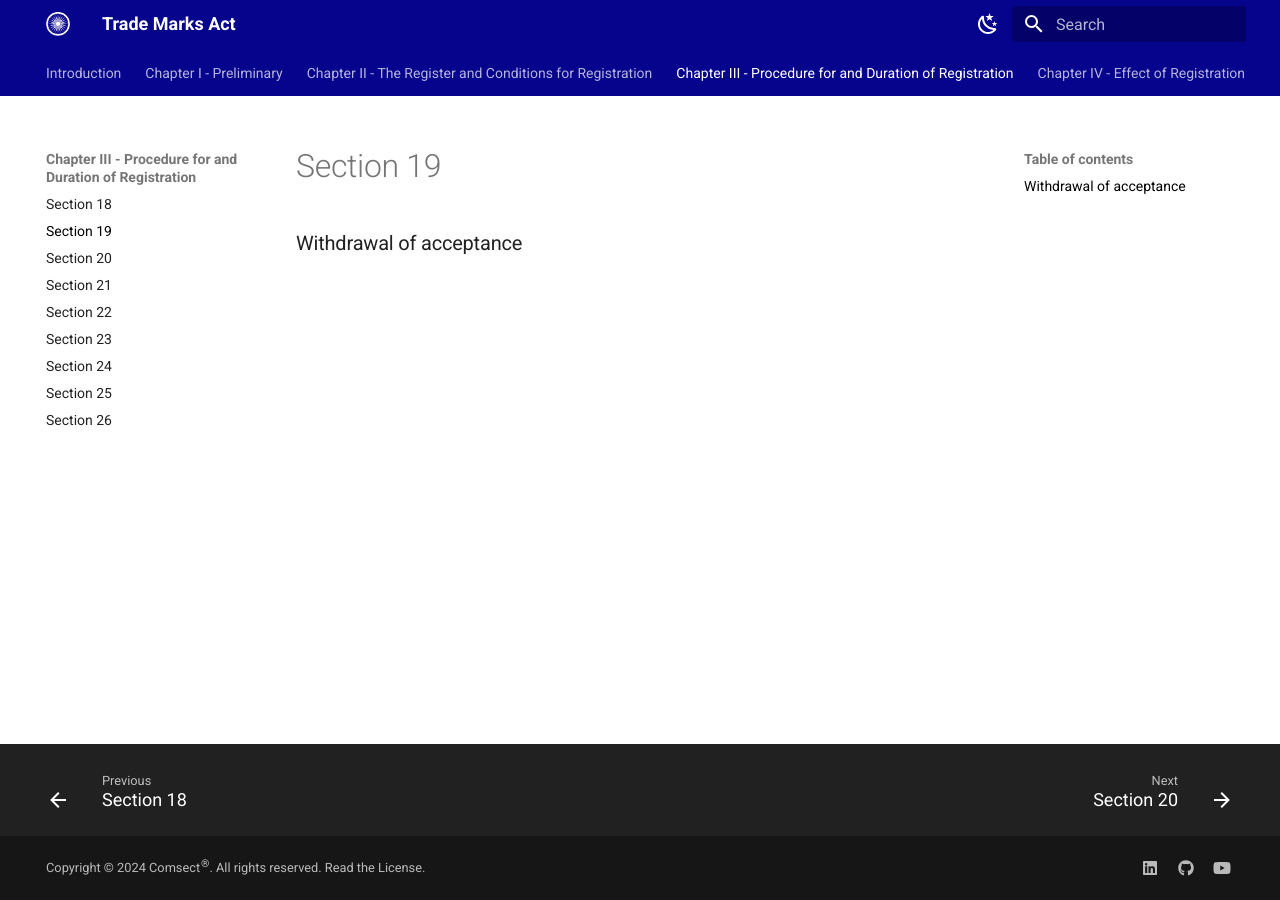
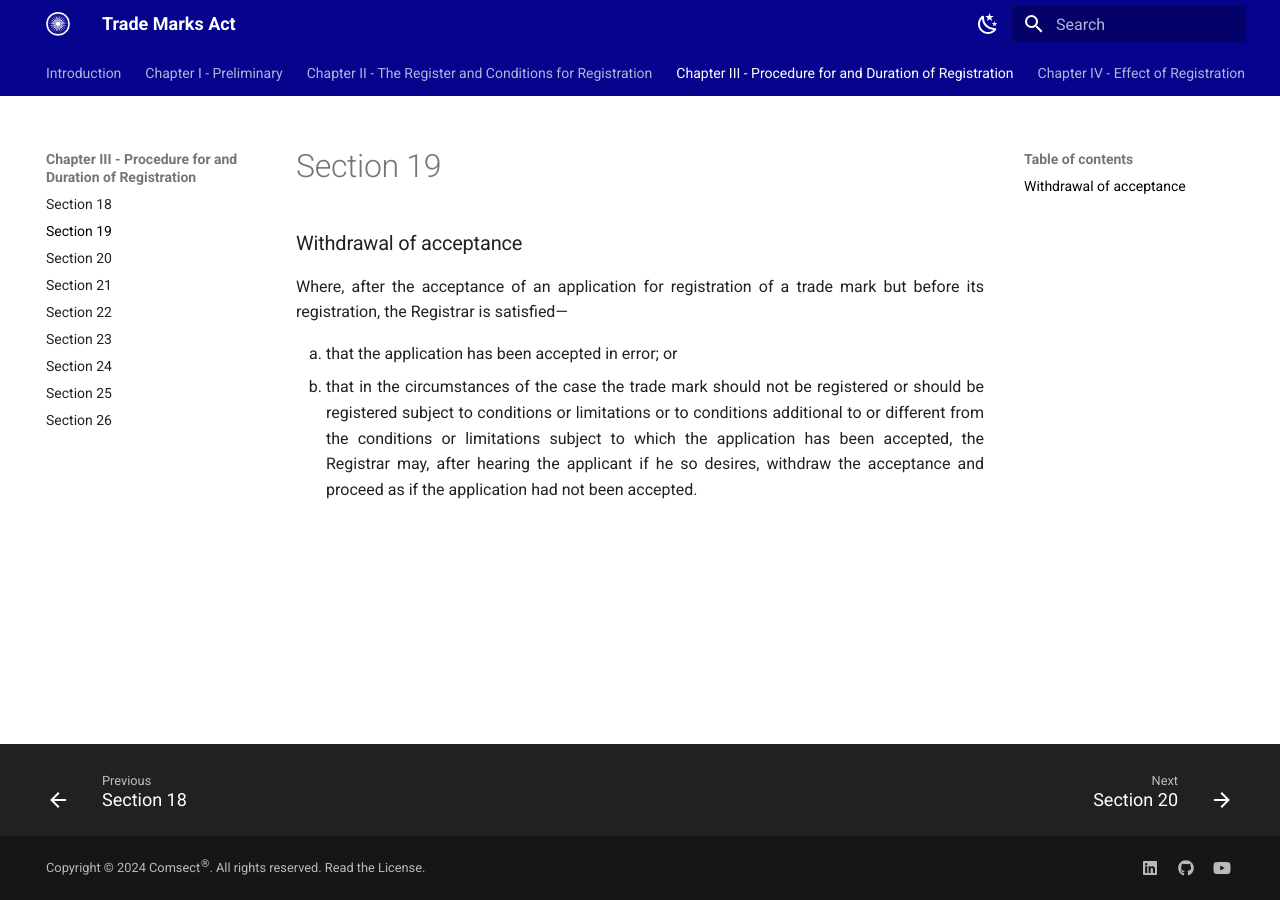
Before and after one commit to comsect/trademarks-act, an MkDocs documentation site: the page built from docs/en/19.md, in a window 1280 px wide. Built offline with MkDocs 1.6.1 and Material for MkDocs 9.7.7, drawn with Linux system fonts in a browser that asks for light colours.

Commit message:
add section nineteen

```diff
--- a/docs/en/19.md
+++ b/docs/en/19.md
@@ -2,4 +2,19 @@
 description: Withdrawal of acceptance
 ---
 
+<style>
+    ol.outer-list {
+        list-style-type: lower-alpha;
+    }
+    ol.outer-list ol.inner-list {
+        list-style-type: lower-alpha;
+    }
+</style>
+
 ### Withdrawal of acceptance
+
+Where, after the acceptance of an application for registration of a trade mark but before its registration, the Registrar is satisfied—
+<ol class="outer-list">
+<li> that the application has been accepted in error; or</li>
+<li> that in the circumstances of the case the trade mark should not be registered or should be registered subject to conditions or limitations or to conditions additional to or different from the conditions or limitations subject to which the application has been accepted, the Registrar may, after hearing the applicant if he so desires, withdraw the acceptance and proceed as if the application had not been accepted.</li>
+</ol>
```
